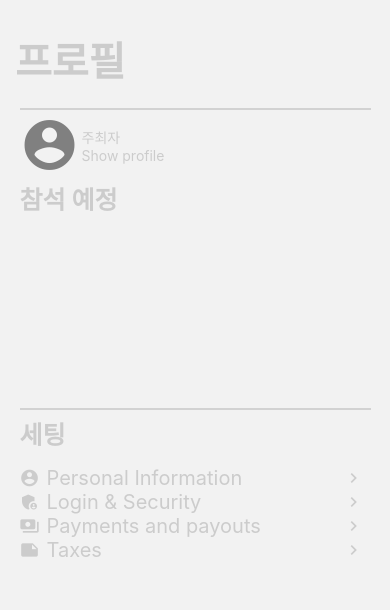
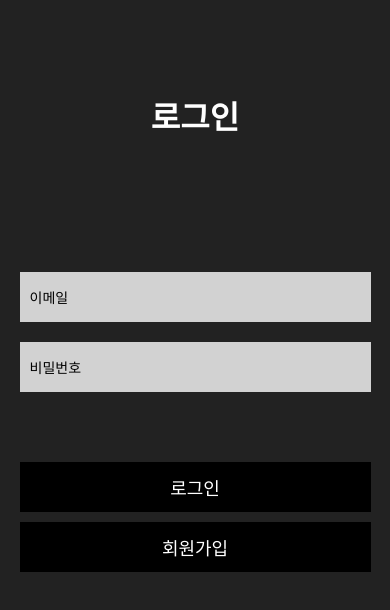
Before and after one commit to dudcks5477/PartyPeople, a React Native app in the folder frontend/: screen / in a window 390 px wide. Shown: the top 610 px of the page. Built offline with nearby package versions, Linux system fonts and the light colour scheme.

Commit message:
modify typo

```diff
--- a/frontend/App.js
+++ b/frontend/App.js
@@ -13,52 +13,37 @@ const Stack = createNativeStackNavigator();
 
 const App = () => (
   <NavigationContainer>
-    <Stack.Navigator>
-      {/* <Stack.Screen
+    <Stack.Navigator screenOptions={{headerShown: false}}>
+      <Stack.Screen
         name="Login"
         component={LoginScreen}
-        options={{
-          headerShown: false,
-        }}
       />
       <Stack.Screen
         name="Home"
         component={HomeScreen}
-        options={{
-          headerShown: false,
-        }}
       />
       <Stack.Screen
         name="BottomTab"
         component={UnderBarButton}
-        options={{
-          headerShown: false
-        }}
       />
       <Stack.Screen
         name="Map"
         component={MapScreen}
+        options= {{
+          headerShown: true
+        }}
       />
       <Stack.Screen
-        name="Wishilist"
+        name="Wishlist"
         component={WishlistScreen}
-        options={{
-          headerShown: false
-        }}
       />
       <Stack.Screen
         name="Chat"
         component={ChatScreen}
-        options={{
-          headerShown: false
-        }}
-      /> */}
+      />
       <Stack.Screen
         name="PrivateProfile"
         component={PrivateProfileScreen}
-        options={{
-          headerShown: false
-        }}
       />
     </Stack.Navigator>
   </NavigationContainer>
```
